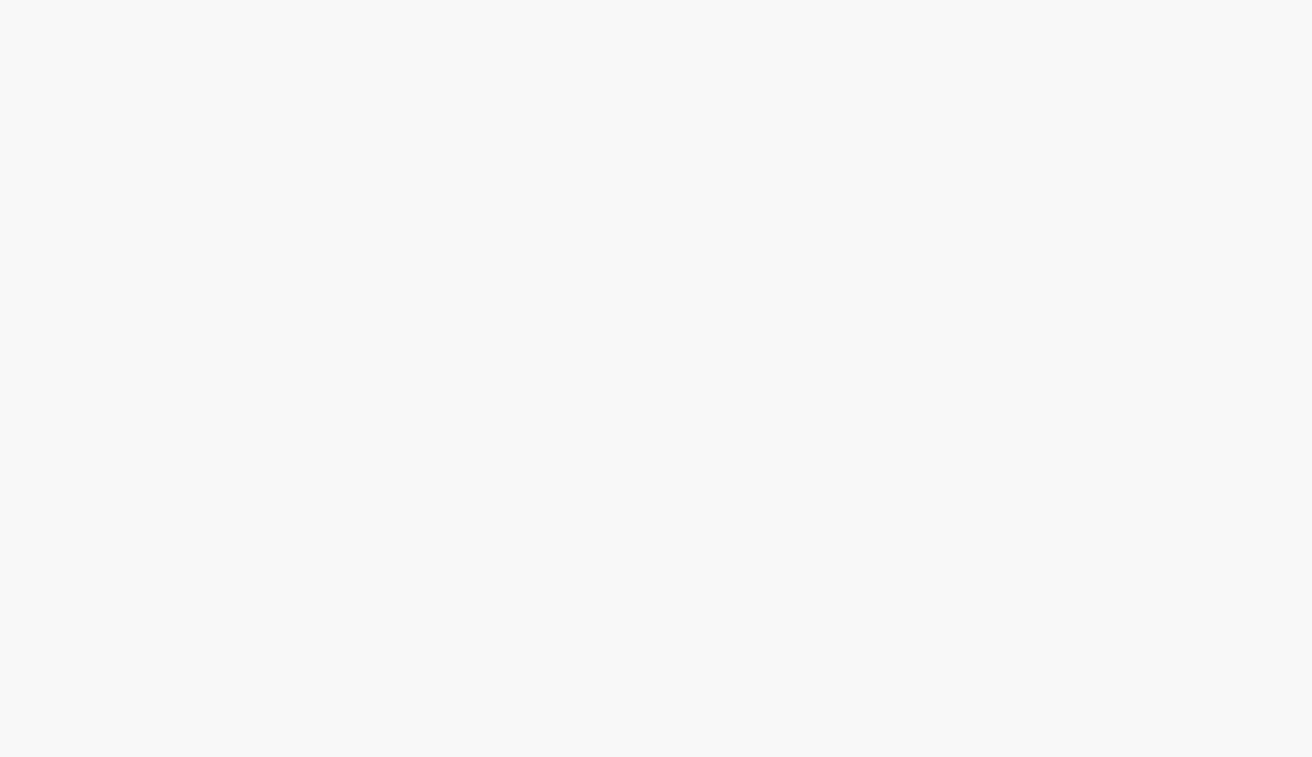
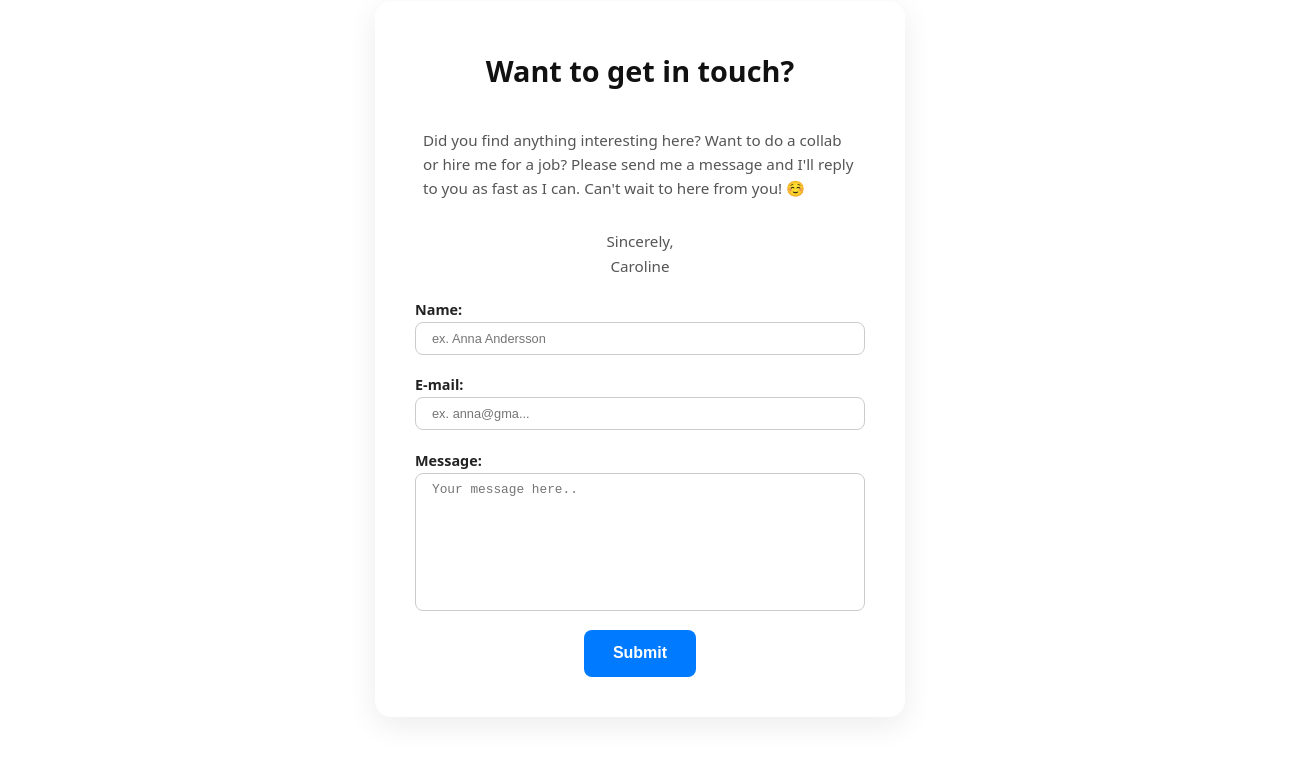
Before and after one commit to coraliney/buildfolio, a Vue app in the folder my-react-app/: page / in a window 1280 px wide. Shown: the part 1641-2398 px from the top of the page, 1312 px wide, since content can reach past the window. Before the commit the page ends 800 px from the top, so only its background shows below. Built offline with nearby package versions, Linux system fonts and the light colour scheme; the HTML template or start-up script is replaced by a standard one.

Commit message:
:construction: add contact form

```diff
--- a/my-react-app/src/App.vue
+++ b/my-react-app/src/App.vue
@@ -1,11 +1,26 @@
 <template>
   <div id="app">
     <Navbar />
-  </div>
+<!-- Home -->
+  <section class="home" id="home">
+    <h1>Hey, I'm Caroline</h1>
+    <p>A frontend developer currently based in Stockholm</p>
+  </section>
+  <!-- Projects -->
+  <section class="projects" id="projects">
+    <Projects />
+  </section>
+  <!-- Contact -->
+   <section class="contact" id="contact">
+    <Contact />
+   </section>
+</div>
 </template>
 
 <script setup>
 import Navbar from './components/Navbar.vue'
+import Projects from './components/Projects.vue'
+import Contact from './components/Contact.vue';
 </script>
 
 <style>
@@ -13,8 +28,29 @@ html {
   scroll-behavior: smooth;
 }
 
-body {
-  margin: 0;
-  font-family: Arial, sans-serif;
-  background-color: #111;
-}</style>
+.home{
+  height: 100vh;
+  display: flex;
+  flex-direction: column;
+  justify-content: center;
+  align-items: center;
+  text-align: center;
+}
+
+.projects{
+  height: 100vh;
+  display: flex;
+  flex-direction: column;
+  justify-content: center;
+  align-items: center;
+  color: white;
+}
+
+  .contact{
+  height: 100vh;
+  display: flex;
+  flex-direction: column;
+  justify-content: center;
+  align-items: center;
+  }
+</style>
--- /dev/null
+++ b/my-react-app/src/components/Contact.vue
@@ -0,0 +1,212 @@
+<template>
+  <div class="contact-container">
+    <form ref="formRef" class="formContainer" @submit.prevent="sendEmail">
+      <h2>Want to get in touch?</h2>
+      <p>Did you find anything interesting here? Want to do a collab or hire me for a job? Please send me a message and I'll reply to you as fast as I can. Can't wait to here from you! ☺️</p>
+      <p id="move-right">Sincerely,<br>
+        Caroline<br>
+      </p>
+
+      <div class="formElement">
+        <label for="from_name">Name:</label>
+        <input
+          type="text"
+          id="from_name"
+          name="from_name"
+          placeholder="ex. Anna Andersson"
+          required
+        />
+      </div>
+
+      <div class="formElement">
+        <label for="from_email">E-mail:</label>
+        <input
+          type="email"
+          id="from_email"
+          name="from_email"
+          placeholder="ex. anna@gma..."
+          required
+        />
+      </div>
+
+      <div class="formElement">
+        <label for="message">Message:</label>
+        <textarea
+          id="message"
+          name="message"
+          rows="8"
+          cols="30"
+          placeholder="Your message here.."
+          required
+        ></textarea>
+      </div>
+
+      <button type="submit" class="formButton">
+        {{ isSending ? "Sending..." : "Submit" }}
+      </button>
+
+      <p v-if="successMessage" class="success-message">{{ successMessage }}</p>
+      <p v-if="errorMessage" class="error-message">{{ errorMessage }}</p>
+    </form>
+  </div>
+</template>
+
+<script setup>
+import { ref } from 'vue'
+import emailjs from 'emailjs-com'
+
+const serviceID = 'service_q1c1k1u'
+const templateID = 'template_cpf6nlh'
+const publicKey = 'zuxuHPqG2-_rU1ILe'
+
+const formRef = ref(null)
+const isSending = ref(false)
+const successMessage = ref('')
+const errorMessage = ref('')
+
+const sendEmail = () => {
+  isSending.value = true
+  successMessage.value = ''
+  errorMessage.value = ''
+
+  emailjs
+    .sendForm(serviceID, templateID, formRef.value, publicKey)
+    .then(
+      () => {
+        successMessage.value = '✅ Thanks for your message!'
+        formRef.value.reset()
+      },
+      (error) => {
+        console.error('FAILED...', error)
+        errorMessage.value = '❌ Sorry, something went wrong! Please try again.'
+      }
+    )
+    .finally(() => {
+      isSending.value = false
+    })
+}
+</script>
+
+<style scoped>
+.contact-container {
+  width: 100vw;
+  height: 100vh;
+  display: flex;
+  justify-content: center;
+  align-items: center;
+  background-color: #ffffff;
+  padding: 2rem;
+}
+
+.formContainer {
+  background: #ffffff;
+  border-radius: 16px;
+  padding: 2.5rem;
+  box-shadow: 0 8px 30px rgba(0, 0, 0, 0.08);
+  max-width: 450px;
+  width: 100%;
+  display: flex;
+  flex-direction: column;
+  gap: 1.2rem;
+  transition: transform 0.3s ease, box-shadow 0.3s ease;
+}
+
+.formContainer:hover {
+  transform: translateY(-3px);
+  box-shadow: 0 12px 36px rgba(0, 0, 0, 0.12);
+}
+
+h2 {
+  font-size: 1.8rem;
+  color: #111;
+  text-align: center;
+  margin-bottom: 0.5rem;
+}
+
+p {
+  color: #555;
+  font-size: 0.95rem;
+  line-height: 1.6;
+  text-align: left;
+  margin-bottom: 0.1rem;
+}
+
+#move-right {
+text-align: center;
+}
+
+
+.formElement {
+  display: flex;
+  flex-direction: column;
+  gap: 0.1rem;
+}
+
+label {
+  font-weight: 600;
+  color: #222;
+  font-size: 0.9rem;
+}
+
+input,
+textarea {
+  padding: 0.5rem 1rem;
+  border: 1.5px solid #ccc;
+  border-radius: 8px;
+  font-size: 0.8rem;
+  outline: none;
+  transition: border-color 0.2s ease, box-shadow 0.2s ease;
+}
+
+input:focus,
+textarea:focus {
+  border-color: #007bff;
+  box-shadow: 0 0 0 3px rgba(0, 123, 255, 0.15);
+}
+
+textarea {
+  resize: none;
+}
+
+.formButton {
+  align-self: center;
+  background: #007bff;
+  color: white;
+  border: none;
+  padding: 0.9rem 1.8rem;
+  border-radius: 8px;
+  font-weight: 600;
+  font-size: 1rem;
+  cursor: pointer;
+  transition: background 0.3s ease, transform 0.2s ease;
+}
+
+.formButton:hover {
+  background: #56a8ff;
+  transform: translateY(2px);
+}
+
+.success-message {
+  color: #28a745;
+  text-align: center;
+  margin-top: 1rem;
+  font-weight: 500;
+}
+
+.error-message {
+  color: #dc3545;
+  text-align: center;
+  margin-top: 1rem;
+  font-weight: 500;
+}
+
+@media (max-width: 600px) {
+  .formContainer {
+    padding: 1.8rem;
+  }
+
+  h2 {
+    font-size: 1.5rem;
+  }
+}
+</style>
--- a/my-react-app/src/components/Projects.vue
+++ b/my-react-app/src/components/Projects.vue
@@ -1,4 +1,5 @@
 <template>
+  <h1>Hej</h1>
 </template>
 
 <script setup></script>
--- a/my-react-app/src/style.css
+++ b/my-react-app/src/style.css
@@ -41,13 +41,13 @@ h1, h2, p {
 }
 
 #home {
-  background-color: #111;
+  background-color: #ffffff;
 }
 
 #projects {
-  background-color: #1a1a1a;
+  background-color: #ffffff;
 }
 
 #contact {
-  background-color: #222;
+  background-color: #ffffff;
 }
--- a/package.json
+++ b/package.json
@@ -18,6 +18,7 @@
   },
   "homepage": "https://github.com/coraliney/buildfolio#readme",
   "dependencies": {
+    "emailjs-com": "^3.2.0",
     "vite": "^7.2.1"
   }
 }
```
Also changed, not shown: 1 other file (tests, documents, lock files or other folders).
